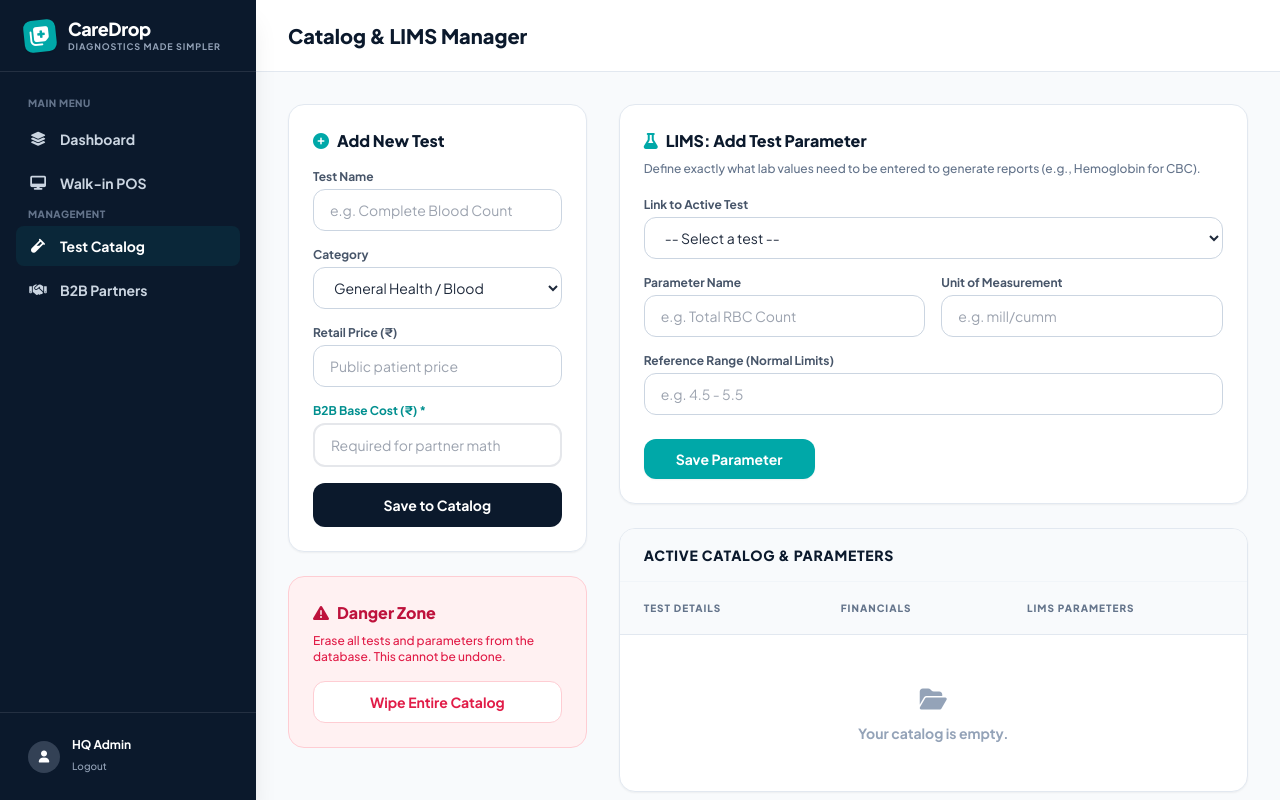
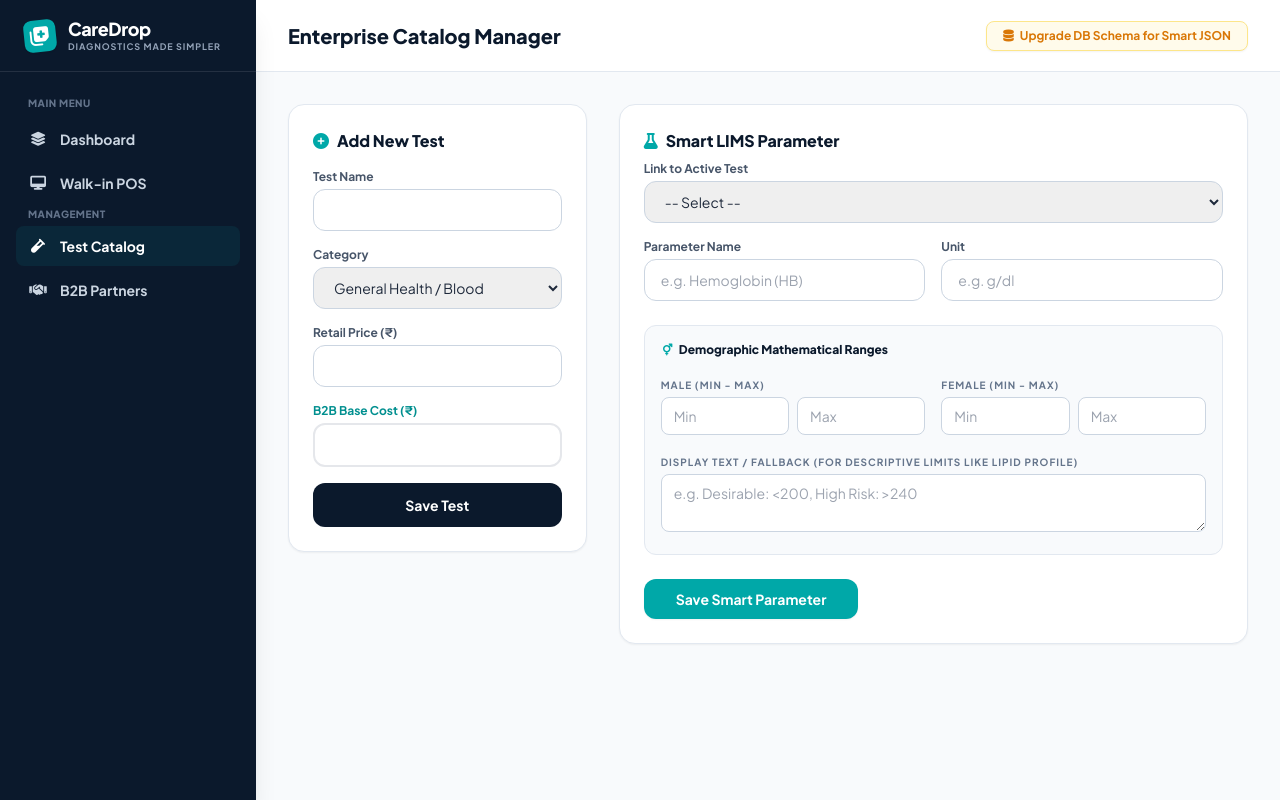
Before and after one commit to lab81617-del/caredrop-website, a Flask app: page /admin/catalog in a window 1280 px wide. Run offline with Flask 3, Linux system fonts and the light colour scheme; the visitor is signed in with stand-in values (Sample User, id 1); data that the repository does not hold is empty; some libraries are stand-ins or nearby versions.

Commit message:
Update admin_catalog.html

```diff
--- a/templates/admin_catalog.html
+++ b/templates/admin_catalog.html
@@ -24,56 +24,31 @@
                 <p class="text-[9px] text-slate-400 font-bold uppercase tracking-widest">Diagnostics Made Simpler</p>
             </div>
         </div>
-
         <nav class="flex-1 py-6 px-4 space-y-1 overflow-y-auto">
             <p class="px-3 text-[10px] font-black text-slate-500 uppercase tracking-wider mb-2">Main Menu</p>
-            <a href="/admin" class="flex items-center gap-3 px-3 py-2.5 rounded-lg text-slate-300 hover:bg-white/5 hover:text-white font-bold text-sm transition">
-                <i class="fa-solid fa-layer-group w-5 text-center"></i> Dashboard
-            </a>
-            <a href="/admin/pos" class="flex items-center gap-3 px-3 py-2.5 rounded-lg text-slate-300 hover:bg-white/5 hover:text-white font-bold text-sm transition">
-                <i class="fa-solid fa-desktop w-5 text-center"></i> Walk-in POS
-            </a>
-
+            <a href="/admin" class="flex items-center gap-3 px-3 py-2.5 rounded-lg text-slate-300 hover:bg-white/5 hover:text-white font-bold text-sm transition"><i class="fa-solid fa-layer-group w-5 text-center"></i> Dashboard</a>
+            <a href="/admin/pos" class="flex items-center gap-3 px-3 py-2.5 rounded-lg text-slate-300 hover:bg-white/5 hover:text-white font-bold text-sm transition"><i class="fa-solid fa-desktop w-5 text-center"></i> Walk-in POS</a>
             <p class="px-3 text-[10px] font-black text-slate-500 uppercase tracking-wider mt-6 mb-2">Management</p>
-            <a href="/admin/catalog" class="flex items-center gap-3 px-3 py-2.5 rounded-lg bg-brand-500/10 text-brand-400 font-bold text-sm transition">
-                <i class="fa-solid fa-vial w-5 text-center"></i> Test Catalog
-            </a>
-            <a href="/admin/partners" class="flex items-center gap-3 px-3 py-2.5 rounded-lg text-slate-300 hover:bg-white/5 hover:text-white font-bold text-sm transition">
-                <i class="fa-solid fa-handshake w-5 text-center"></i> B2B Partners
-            </a>
+            <a href="/admin/catalog" class="flex items-center gap-3 px-3 py-2.5 rounded-lg bg-brand-500/10 text-brand-400 font-bold text-sm transition"><i class="fa-solid fa-vial w-5 text-center"></i> Test Catalog</a>
+            <a href="/admin/partners" class="flex items-center gap-3 px-3 py-2.5 rounded-lg text-slate-300 hover:bg-white/5 hover:text-white font-bold text-sm transition"><i class="fa-solid fa-handshake w-5 text-center"></i> B2B Partners</a>
         </nav>
-
-        <div class="p-4 border-t border-white/10">
-            <div class="flex items-center gap-3 px-3 py-2">
-                <div class="w-8 h-8 rounded-full bg-slate-700 flex items-center justify-center text-xs"><i class="fa-solid fa-user"></i></div>
-                <div class="flex-1">
-                    <p class="text-xs font-bold text-white leading-tight capitalize">HQ Admin</p>
-                    <a href="/logout" class="text-[10px] text-slate-400 hover:text-brand-400 font-medium">Logout</a>
-                </div>
-            </div>
-        </div>
     </aside>
 
     <!-- MAIN CONTENT AREA -->
     <main class="flex-1 flex flex-col h-full overflow-hidden relative">
         <header class="h-[72px] bg-white border-b border-slate-200 flex items-center justify-between px-8 shrink-0 z-10">
-            <h2 class="text-xl font-black text-navy-900">Catalog & LIMS Manager</h2>
+            <h2 class="text-xl font-black text-navy-900">Enterprise Catalog Manager</h2>
+            <a href="/admin/upgrade_schema" class="bg-amber-50 text-amber-600 border border-amber-200 px-4 py-1.5 rounded-lg text-xs font-bold hover:bg-amber-100 transition shadow-sm"><i class="fa-solid fa-database mr-1"></i> Upgrade DB Schema for Smart JSON</a>
         </header>
 
         <div class="flex-1 overflow-y-auto p-8">
             <div class="max-w-[1200px] mx-auto">
 
-                <!-- SMART ALERT SYSTEM -->
                 {% with messages = get_flashed_messages(with_categories=true) %}
                     {% if messages %}
                         {% for category, message in messages %}
                             <div class="mb-6 p-4 rounded-xl text-sm font-bold shadow-sm flex items-center gap-3 {% if category == 'error' %}bg-rose-50 text-rose-700 border border-rose-200{% else %}bg-emerald-50 text-emerald-700 border border-emerald-200{% endif %}">
-                                {% if category == 'error' %}
-                                    <i class="fa-solid fa-circle-exclamation text-lg"></i>
-                                {% else %}
-                                    <i class="fa-solid fa-circle-check text-lg"></i>
-                                {% endif %}
-                                {{ message }}
+                                <i class="fa-solid {% if category == 'error' %}fa-circle-exclamation{% else %}fa-circle-check{% endif %} text-lg"></i> {{ message }}
                             </div>
                         {% endfor %}
                     {% endif %}
@@ -81,141 +56,80 @@
 
                 <div class="grid grid-cols-1 xl:grid-cols-3 gap-8">
 
-                    <!-- LEFT COLUMN: Adding Tests & Danger Zone -->
                     <div class="xl:col-span-1 space-y-6">
-
                         <!-- Add Test Form -->
                         <div class="bg-white rounded-2xl shadow-sm border border-slate-200 p-6">
                             <h3 class="font-black text-navy-900 mb-4"><i class="fa-solid fa-plus-circle text-brand-500 mr-2"></i>Add New Test</h3>
                             <form action="/admin/add_test" method="POST" class="space-y-4">
-                                <div>
-                                    <label class="block text-xs font-bold text-slate-600 mb-1">Test Name</label>
-                                    <input type="text" name="name" required class="w-full border border-slate-300 px-4 py-2.5 rounded-xl text-sm focus:outline-none focus:border-brand-500" placeholder="e.g. Complete Blood Count">
-                                </div>
-                                <div>
-                                    <label class="block text-xs font-bold text-slate-600 mb-1">Category</label>
-                                    <select name="category" class="w-full border border-slate-300 px-4 py-2.5 rounded-xl text-sm focus:outline-none focus:border-brand-500 bg-white">
-                                        <option value="General Health / Blood">General Health / Blood</option>
-                                        <option value="Diabetes">Diabetes</option>
-                                        <option value="Heart / Lipid">Heart / Lipid</option>
-                                        <option value="Thyroid">Thyroid</option>
-                                        <option value="Liver">Liver</option>
-                                    </select>
-                                </div>
-                                <div>
-                                    <label class="block text-xs font-bold text-slate-600 mb-1">Retail Price (₹)</label>
-                                    <input type="number" name="retail_price" required class="w-full border border-slate-300 px-4 py-2.5 rounded-xl text-sm focus:outline-none focus:border-brand-500" placeholder="Public patient price">
-                                </div>
-                                <div>
-                                    <label class="block text-xs font-bold text-brand-600 mb-1">B2B Base Cost (₹) *</label>
-                                    <input type="number" name="b2b_cost" required class="w-full border-2 border-brand-100 px-4 py-2.5 rounded-xl text-sm focus:outline-none focus:border-brand-500" placeholder="Required for partner math">
-                                </div>
-                                <button type="submit" class="w-full bg-navy-900 hover:bg-slate-800 text-white font-bold py-3 rounded-xl text-sm transition mt-2">Save to Catalog</button>
+                                <div><label class="block text-xs font-bold text-slate-600 mb-1">Test Name</label><input type="text" name="name" required class="w-full border border-slate-300 px-4 py-2.5 rounded-xl text-sm focus:border-brand-500 focus:outline-none"></div>
+                                <div><label class="block text-xs font-bold text-slate-600 mb-1">Category</label><select name="category" class="w-full border border-slate-300 px-4 py-2.5 rounded-xl text-sm focus:border-brand-500 focus:outline-none"><option>General Health / Blood</option><option>Diabetes</option><option>Heart / Lipid</option><option>Thyroid</option></select></div>
+                                <div><label class="block text-xs font-bold text-slate-600 mb-1">Retail Price (₹)</label><input type="number" name="retail_price" required class="w-full border border-slate-300 px-4 py-2.5 rounded-xl text-sm focus:border-brand-500 focus:outline-none"></div>
+                                <div><label class="block text-xs font-bold text-brand-600 mb-1">B2B Base Cost (₹)</label><input type="number" name="b2b_cost" required class="w-full border-2 border-brand-100 px-4 py-2.5 rounded-xl text-sm focus:border-brand-500 focus:outline-none"></div>
+                                <button type="submit" class="w-full bg-navy-900 hover:bg-slate-800 text-white font-bold py-3 rounded-xl text-sm transition">Save Test</button>
                             </form>
-                        </div>
-
-                        <!-- Danger Zone -->
-                        <div class="bg-rose-50 rounded-2xl border border-rose-200 p-6">
-                            <h3 class="font-black text-rose-700 mb-2"><i class="fa-solid fa-triangle-exclamation mr-2"></i>Danger Zone</h3>
-                            <p class="text-xs text-rose-600 mb-4 font-medium">Erase all tests and parameters from the database. This cannot be undone.</p>
-                            <a href="/admin/wipe_catalog" class="block text-center w-full bg-white border border-rose-200 hover:bg-rose-600 hover:text-white text-rose-600 font-bold py-2.5 rounded-xl text-sm transition" onclick="return confirm('WARNING: Are you absolutely sure you want to wipe the entire catalog?');">
-                                Wipe Entire Catalog
-                            </a>
                         </div>
                     </div>
 
-                    <!-- RIGHT COLUMN: LIMS Parameters & Data Table -->
                     <div class="xl:col-span-2 space-y-6">
-
-                        <!-- Add LIMS Parameter Form -->
+                        <!-- Smart Parameter Form -->
                         <div class="bg-white rounded-2xl shadow-sm border border-slate-200 p-6">
-                            <h3 class="font-black text-navy-900 mb-2"><i class="fa-solid fa-flask text-brand-500 mr-2"></i>LIMS: Add Test Parameter</h3>
-                            <p class="text-xs text-slate-500 mb-5 font-medium">Define exactly what lab values need to be entered to generate reports (e.g., Hemoglobin for CBC).</p>
-
-                            <form action="/admin/add_parameter" method="POST" class="grid grid-cols-1 md:grid-cols-2 gap-4">
+                            <h3 class="font-black text-navy-900 mb-2"><i class="fa-solid fa-flask text-brand-500 mr-2"></i>Smart LIMS Parameter</h3>
+                            <form action="/admin/add_parameter" method="POST" class="grid grid-cols-1 md:grid-cols-2 gap-4" onsubmit="buildSmartRange()">
                                 <div class="md:col-span-2">
                                     <label class="block text-xs font-bold text-slate-600 mb-1">Link to Active Test</label>
-                                    <select name="test_id" required class="w-full border border-slate-300 px-4 py-2.5 rounded-xl text-sm focus:outline-none focus:border-brand-500 bg-white">
-                                        <option value="">-- Select a test --</option>
-                                        {% for t in tests %}
-                                            <option value="{{ t.id }}">{{ t.name }}</option>
-                                        {% endfor %}
+                                    <select name="test_id" required class="w-full border border-slate-300 px-4 py-2.5 rounded-xl text-sm focus:border-brand-500 focus:outline-none">
+                                        <option value="">-- Select --</option>
+                                        {% for t in tests %}<option value="{{ t.id }}">{{ t.name }}</option>{% endfor %}
                                     </select>
                                 </div>
-                                <div>
-                                    <label class="block text-xs font-bold text-slate-600 mb-1">Parameter Name</label>
-                                    <input type="text" name="param_name" required class="w-full border border-slate-300 px-4 py-2.5 rounded-xl text-sm focus:outline-none focus:border-brand-500" placeholder="e.g. Total RBC Count">
+                                <div><label class="block text-xs font-bold text-slate-600 mb-1">Parameter Name</label><input type="text" name="param_name" required class="w-full border border-slate-300 px-4 py-2.5 rounded-xl text-sm focus:border-brand-500 focus:outline-none" placeholder="e.g. Hemoglobin (HB)"></div>
+                                <div><label class="block text-xs font-bold text-slate-600 mb-1">Unit</label><input type="text" name="unit" required class="w-full border border-slate-300 px-4 py-2.5 rounded-xl text-sm focus:border-brand-500 focus:outline-none" placeholder="e.g. g/dl"></div>
+
+                                <!-- The Smart JSON Builder UI -->
+                                <div class="md:col-span-2 grid grid-cols-2 gap-4 bg-slate-50 p-4 rounded-xl border border-slate-200 mt-2">
+                                    <div class="col-span-2"><label class="block text-xs font-black text-navy-900 mb-1"><i class="fa-solid fa-mars-and-venus text-brand-500 mr-1"></i> Demographic Mathematical Ranges</label></div>
+                                    <div>
+                                        <label class="block text-[10px] font-bold text-slate-500 uppercase tracking-widest mb-1">Male (Min - Max)</label>
+                                        <div class="flex gap-2">
+                                            <input type="number" step="any" id="male_min" class="w-full border border-slate-300 px-3 py-2 rounded-lg text-sm focus:border-brand-500 focus:outline-none" placeholder="Min">
+                                            <input type="number" step="any" id="male_max" class="w-full border border-slate-300 px-3 py-2 rounded-lg text-sm focus:border-brand-500 focus:outline-none" placeholder="Max">
+                                        </div>
+                                    </div>
+                                    <div>
+                                        <label class="block text-[10px] font-bold text-slate-500 uppercase tracking-widest mb-1">Female (Min - Max)</label>
+                                        <div class="flex gap-2">
+                                            <input type="number" step="any" id="female_min" class="w-full border border-slate-300 px-3 py-2 rounded-lg text-sm focus:border-brand-500 focus:outline-none" placeholder="Min">
+                                            <input type="number" step="any" id="female_max" class="w-full border border-slate-300 px-3 py-2 rounded-lg text-sm focus:border-brand-500 focus:outline-none" placeholder="Max">
+                                        </div>
+                                    </div>
+                                    <div class="col-span-2 mt-1">
+                                        <label class="block text-[10px] font-bold text-slate-500 uppercase tracking-widest mb-1">Display Text / Fallback (For descriptive limits like Lipid Profile)</label>
+                                        <textarea id="fallback_text" rows="2" class="w-full border border-slate-300 px-3 py-2 rounded-lg text-sm focus:border-brand-500 focus:outline-none" placeholder="e.g. Desirable: <200, High Risk: >240"></textarea>
+                                    </div>
                                 </div>
-                                <div>
-                                    <label class="block text-xs font-bold text-slate-600 mb-1">Unit of Measurement</label>
-                                    <input type="text" name="unit" required class="w-full border border-slate-300 px-4 py-2.5 rounded-xl text-sm focus:outline-none focus:border-brand-500" placeholder="e.g. mill/cumm">
-                                </div>
-                                <div class="md:col-span-2">
-                                    <label class="block text-xs font-bold text-slate-600 mb-1">Reference Range (Normal Limits)</label>
-                                    <input type="text" name="ref_range" required class="w-full border border-slate-300 px-4 py-2.5 rounded-xl text-sm focus:outline-none focus:border-brand-500" placeholder="e.g. 4.5 - 5.5">
-                                </div>
+
+                                <input type="hidden" name="ref_range" id="smart_ref_range">
+
                                 <div class="md:col-span-2 mt-2">
-                                    <button type="submit" class="w-full md:w-auto bg-brand-500 hover:bg-brand-600 text-white font-bold py-2.5 px-8 rounded-xl text-sm transition shadow-sm">Save Parameter</button>
+                                    <button type="submit" class="w-full md:w-auto bg-brand-500 hover:bg-brand-600 text-white font-bold py-2.5 px-8 rounded-xl text-sm transition shadow-sm">Save Smart Parameter</button>
                                 </div>
                             </form>
                         </div>
-
-                        <!-- Current Catalog Table -->
-                        <div class="bg-white rounded-2xl shadow-sm border border-slate-200 overflow-hidden">
-                            <div class="px-6 py-4 border-b border-slate-100 bg-slate-50">
-                                <h3 class="font-black text-navy-900 text-sm uppercase tracking-wider">Active Catalog & Parameters</h3>
-                            </div>
-                            <div class="max-h-[400px] overflow-y-auto">
-                                <table class="w-full text-left text-sm whitespace-nowrap">
-                                    <thead class="bg-slate-50 sticky top-0 border-b border-slate-200 text-[10px] text-slate-500 uppercase tracking-widest z-10">
-                                        <tr>
-                                            <th class="px-6 py-4 font-black">Test Details</th>
-                                            <th class="px-6 py-4 font-black">Financials</th>
-                                            <th class="px-6 py-4 font-black">LIMS Parameters</th>
-                                        </tr>
-                                    </thead>
-                                    <tbody class="divide-y divide-slate-100">
-                                        {% for t in tests %}
-                                        <tr class="hover:bg-slate-50 transition">
-                                            <td class="px-6 py-4">
-                                                <p class="font-bold text-navy-900">{{ t.name }}</p>
-                                                <p class="text-[10px] text-slate-500 font-bold uppercase">{{ t.category }}</p>
-                                            </td>
-                                            <td class="px-6 py-4">
-                                                <p class="text-xs font-bold text-brand-600">Retail: ₹{{ t.price|int }}</p>
-                                                <p class="text-[10px] font-bold text-slate-500">B2B Cost: ₹{{ t.b2b_cost|int }}</p>
-                                            </td>
-                                            <td class="px-6 py-4 text-xs text-slate-600 whitespace-normal min-w-[250px]">
-                                                <ul class="space-y-1">
-                                                    {% for p in test_params %}
-                                                        <!-- Forced string matching to prevent database type conflicts -->
-                                                        {% if p.test_id|string == t.id|string %}
-                                                            <li class="flex items-start gap-2 bg-slate-100 px-2 py-1 rounded">
-                                                                <i class="fa-solid fa-microscope text-brand-500 mt-0.5"></i>
-                                                                <span><strong class="text-navy-900">{{ p.param_name }}</strong> <br><span class="text-[10px]">{{ p.ref_range }} {{ p.unit }}</span></span>
-                                                            </li>
-                                                        {% endif %}
-                                                    {% endfor %}
-                                                </ul>
-                                            </td>
-                                        </tr>
-                                        {% else %}
-                                        <tr>
-                                            <td colspan="3" class="px-6 py-12 text-center text-slate-400">
-                                                <i class="fa-solid fa-folder-open text-2xl mb-2"></i>
-                                                <p class="font-bold text-sm">Your catalog is empty.</p>
-                                            </td>
-                                        </tr>
-                                        {% endfor %}
-                                    </tbody>
-                                </table>
-                            </div>
-                        </div>
-
                     </div>
                 </div>
             </div>
         </div>
     </main>
+
+    <script>
+        function buildSmartRange() {
+            let smartData = {
+                male: { min: document.getElementById('male_min').value, max: document.getElementById('male_max').value },
+                female: { min: document.getElementById('female_min').value, max: document.getElementById('female_max').value },
+                text: document.getElementById('fallback_text').value
+            };
+            document.getElementById('smart_ref_range').value = JSON.stringify(smartData);
+        }
+    </script>
 </body>
 </html>
```
